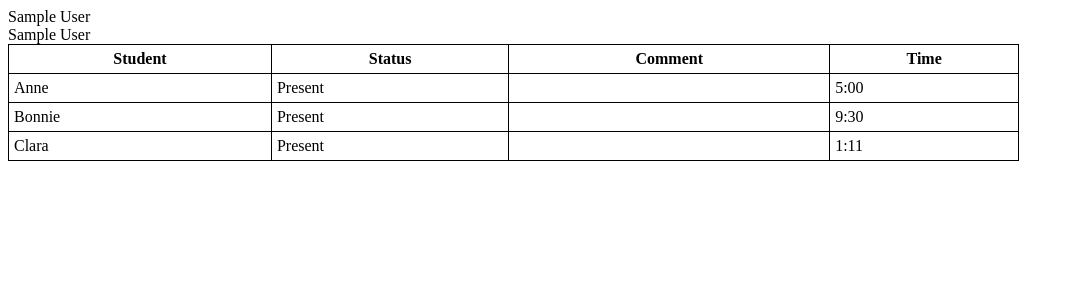
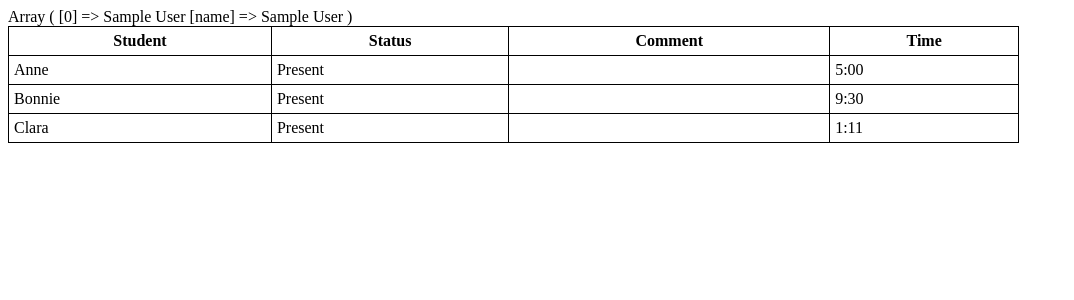
Before and after one commit to PSCS-Coding/Attendance_System, a PHP site: page /attendance.php in a window 1280 px wide. Shown: the top 300 px of the page, without its empty margins (0-1074 px from the left). Run offline with PHP 8.4, Linux system fonts and the light colour scheme; tables that the repository leaves empty or names only in its code hold one stand-in row (values such as "Sample post").

Commit message:
I'm not going name these anymore

```diff
--- a/attendance.php
+++ b/attendance.php
@@ -17,9 +17,11 @@ mysql_select_db("attendance", $db_server)
 $userdata = mysql_query("SELECT DISTINCT name FROM studentInfo");
 $users = mysql_fetch_array($userdata);
 
+print_r($users);
+
 foreach ($users as $user) {
-	mysql_query("SELECT * FROM studentInfo WHERE name =" . "$user " . "ORDERBY timestamp DESC LIMIT 1");
-	echo $user . "<br />";
+	mysql_query("SELECT * FROM studentInfo WHERE name =" . $user . " ORDER BY timestamp DESC LIMIT 1");
+//	echo $user . "<br />";
 	}
 ?>
 
```
